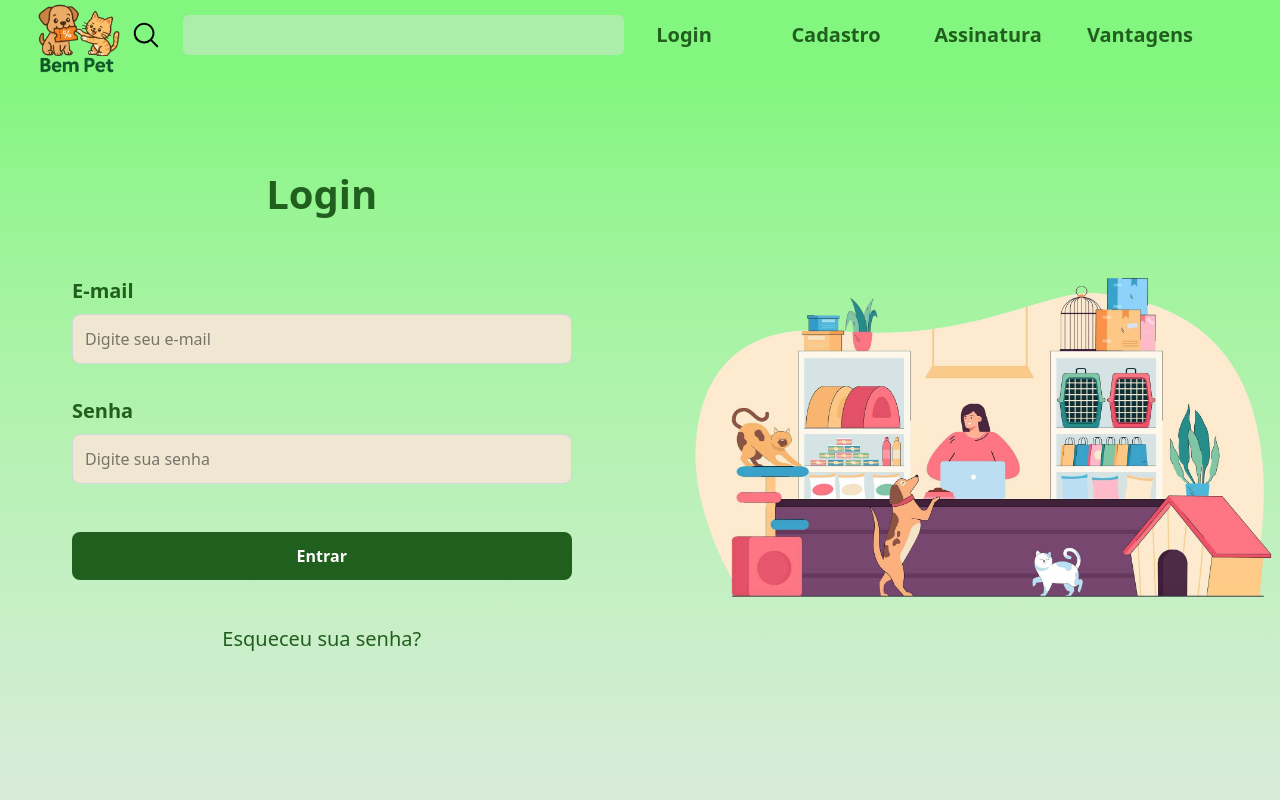
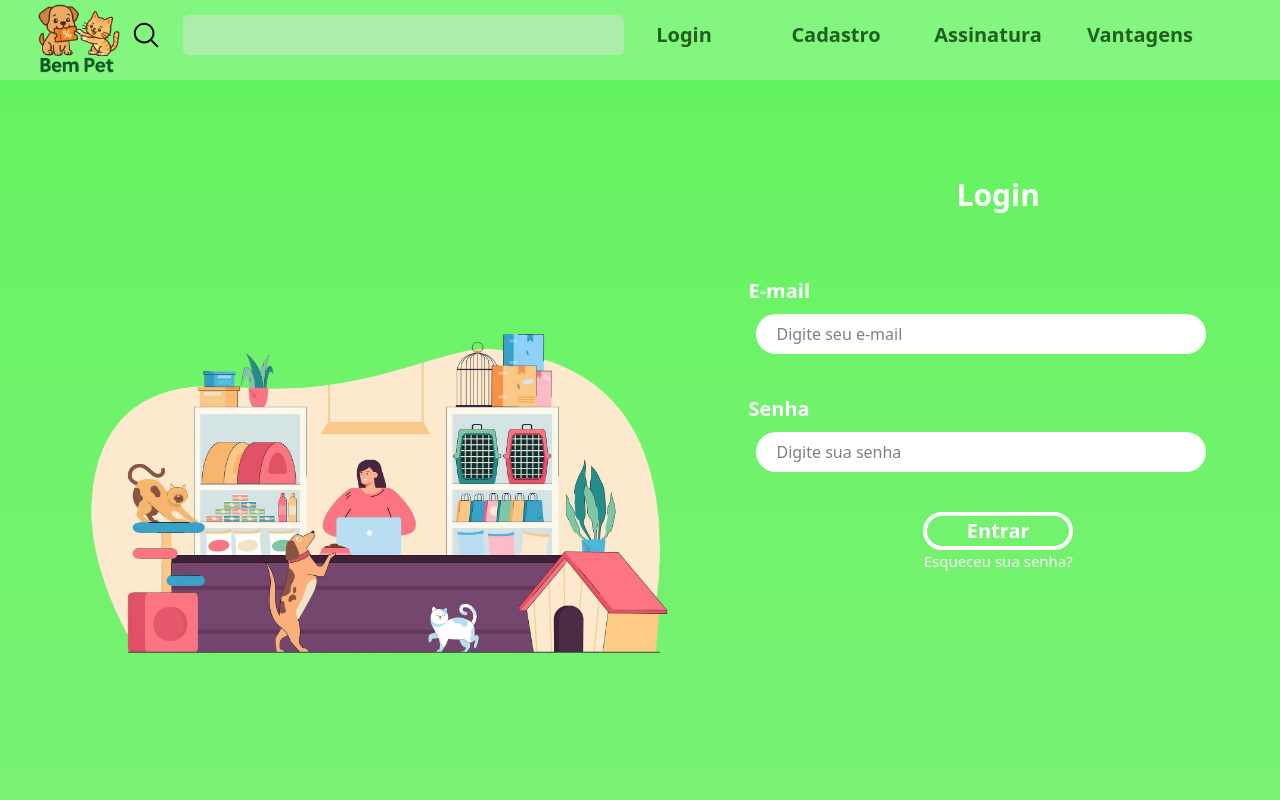
Before and after one commit to erlizaellen/projetobempet, a Next.js app: page /login in a window 1280 px wide. Shown: the top 800 px of the page. Built offline with nearby package versions, Linux system fonts and the light colour scheme.

Commit message:
Login padrão

```diff
--- a/src/pages/cadastro/index.jsx
+++ b/src/pages/cadastro/index.jsx
@@ -4,7 +4,7 @@ export default function Cadastro() {
     <PageWrapper>
       <div className="w-full h-full flex gap-40 p-40 bg-[#5bf356c2]">
             <div className="w-[50%] h-[70vh] rounded-xl">
-          <img className="size-150" src="/img/imagem-cadastro.svg" alt="" />
+          <img className="size-160" src="/img/imagem-cadastro.svg" alt="" />
             </div>
             <div className="w-[50%] h-[70vh] rounded-xl">
           <div className="w-full h-[10%] rounded-2xl">
--- a/src/pages/login/index.jsx
+++ b/src/pages/login/index.jsx
@@ -1,55 +1,68 @@
 import PageWrapper from "@/components/PageWrapper";
 
+export default function Login() {
+  return (
+    <PageWrapper>
+      <div className="w-full h-full flex bg-[#5bf356c2]">
+        {/* Container da direita com imagem */}
+        <div className="w-[50%] flex items-center justify-center ml-20 ">
+          <img src="/img/loginfoto.png" alt="desenho" />
+        </div>
 
-export default function Login() {
-    return(
-        <PageWrapper>
-      <div className="w-full h-full flex">
         {/* Container da esquerda */}
-  <div className="w-[600px] h-[90vh] flex flex-col mt-8 ml-10 rounded-xl p-8">
+        <div className="w-[600px] h-[100vh] flex flex-col mt-8 ml-10 rounded-xl p-8">
           <div className="w-full h-[100px] flex items-center justify-center mb-8">
-      <h1 className="font-bold text-[40px] text-[#215f1f]">Login</h1>
+            <h1 className="font-bold text-[30px] text-white">Login</h1>
           </div>
 
           {/* Formulário de login */}
           <form className="flex flex-col gap-8">
             <div>
-        <label htmlFor="email" className="font-bold text-[20px] text-[#215f1f]">E-mail</label>
+              <label
+                htmlFor="email"
+                className="font-bold text-[20px] text-white"
+              >
+                E-mail
+              </label>
               <input
                 id="email"
                 type="email"
                 placeholder="Digite seu e-mail"
-          className="w-full p-3 mt-2 border bg-[#efe7d2] border-gray-300 rounded-lg focus:outline-none focus:ring-[#215f1f] focus:border-[#215f1f]"/>
+                className="w-[90%] h-[30px] bg-white p-5 m-2 rounded-3xl"
+              />
             </div>
 
             {/* Campo de senha */}
             <div>
-        <label htmlFor="senha" className="font-bold text-[20px] text-[#215f1f]">Senha</label>
+              <label
+                htmlFor="senha"
+                className="font-bold text-[20px] text-white"
+              >
+                Senha
+              </label>
               <input
                 id="senha"
                 type="password"
                 placeholder="Digite sua senha"
-          className="w-full p-3 mt-2 border bg-[#efe7d2] border-gray-300 rounded-lg focus:outline-none focus:ring-[#215f1f] focus:border-[#215f1f]"/>
+                className="w-[90%] h-[30px] bg-white p-5 m-2 rounded-3xl"
+              />
             </div>
 
             {/* Botão de login */}
-      <div>
+            <div className="w-full h-[40%] justify-center flex-col items-center flex">
               <button
                 type="submit"
-          className="w-full p-3 mt-4 bg-[#215f1f] text-white font-bold rounded-lg hover:bg-[#1a4f1a] focus:outline-none focus:ring-2 focus:ring-[#215f1f]">Entrar</button>
+                className="text-white font-bold text-[20px] cursor-pointer border border-4 rounded-3xl w-[150px]"
+              >
+                Entrar
+              </button>
+              <p className="text-white text-[15px] flex flex-col items-center cursor-pointer">
+                Esqueceu sua senha?
+              </p>
             </div>
-
-      <p className="text-center mt-3 text-[20px] text-[#215f1f] cursor-pointer hover:text-[#1a4f1a]">Esqueceu sua senha?</p>
           </form>
         </div>
-
-  {/* Container da direita com imagem */}
-  <div className="w-[50%] h-[90vh] flex items-center justify-center ml-20 ">
-    <img
-     src="/img/loginfoto.png" alt="desenho"/>
       </div>
-</div>
-
     </PageWrapper>
-    )
+  );
 }
```
Lines whose indentation alone changed are shown as unchanged.
